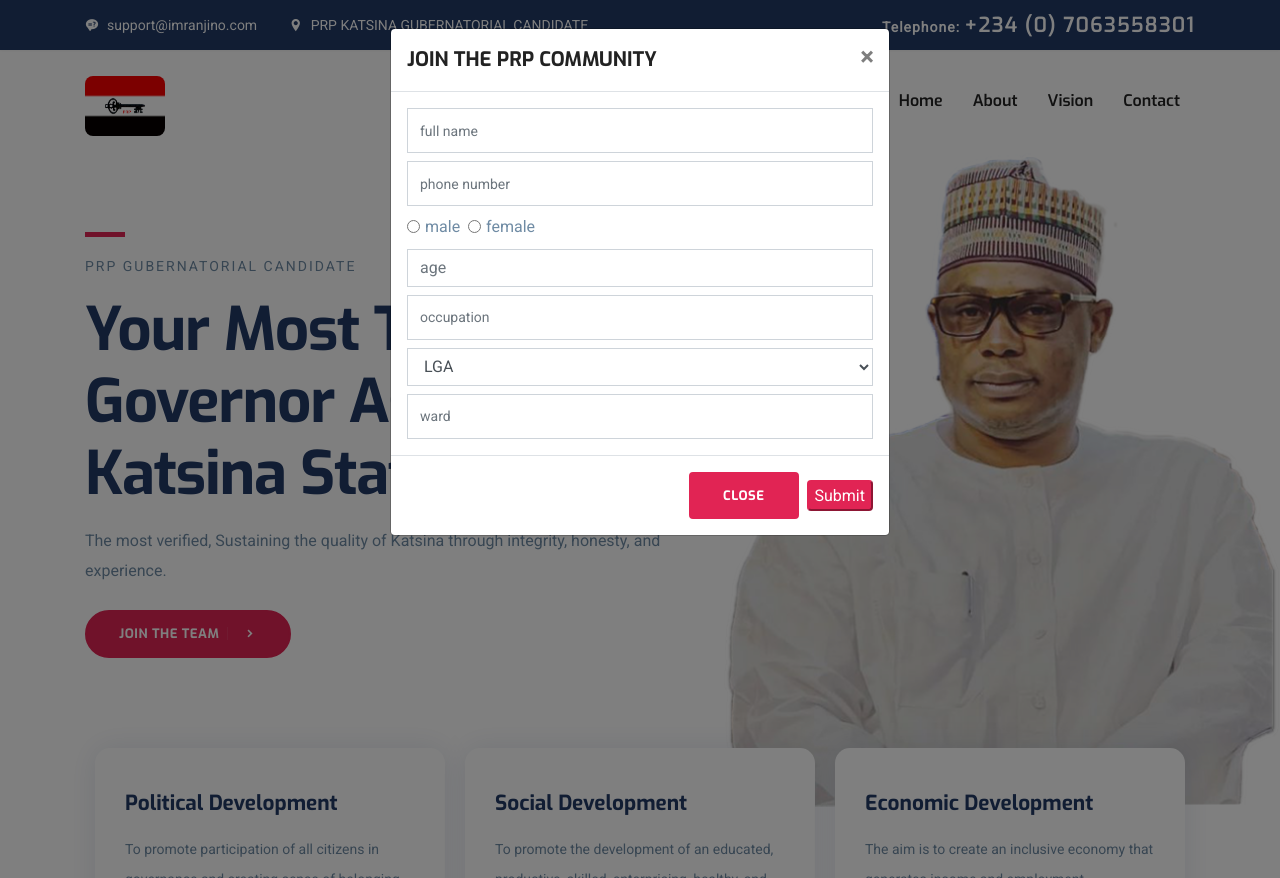
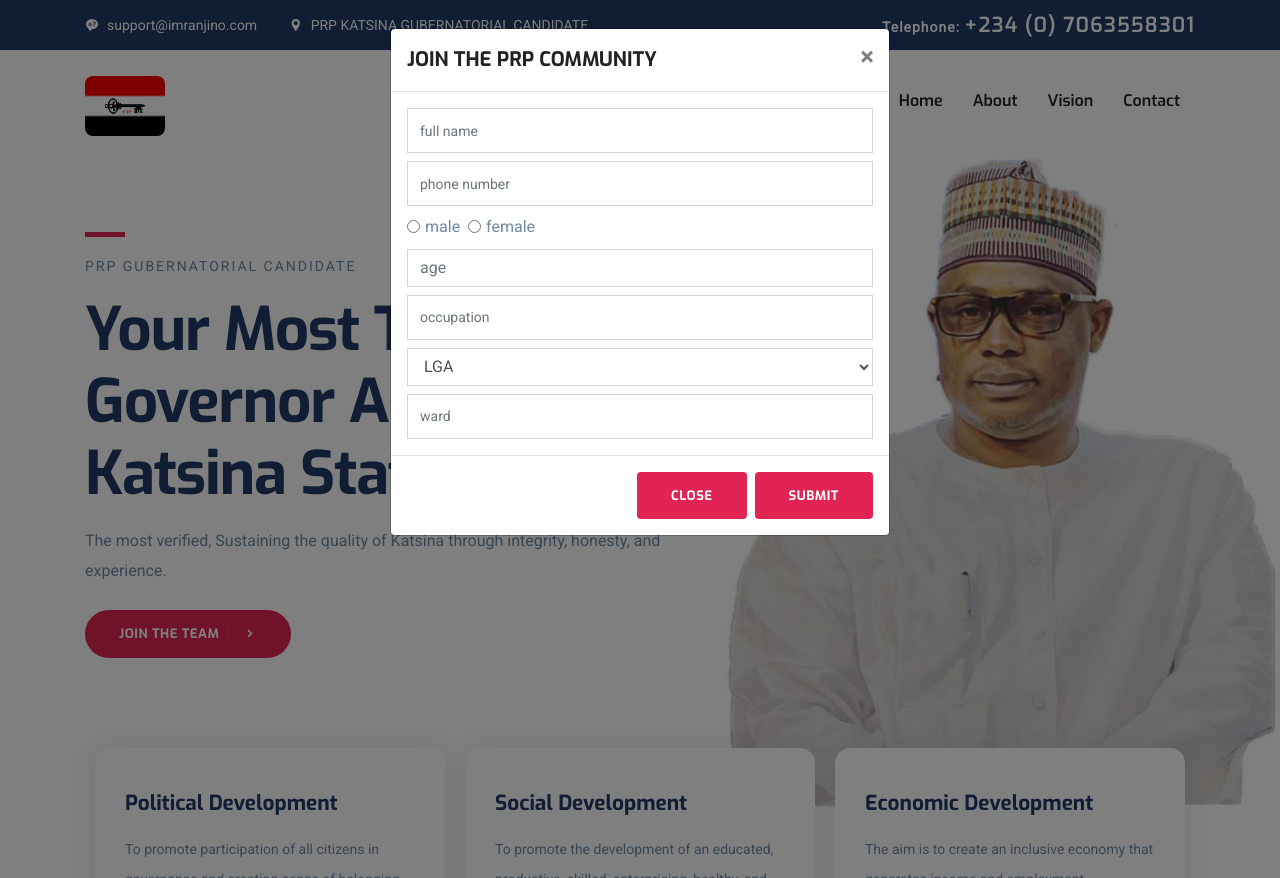
Before and after one commit to LustreGitSinzu/imran-jino, a PHP site: page / in a window 1280 px wide, after a click on "JOIN THE TEAM". Run offline with PHP 8.4, Linux system fonts and the light colour scheme; some libraries are stand-ins or nearby versions.

Commit message:
third commit

```diff
--- a/index.php
+++ b/index.php
@@ -574,7 +574,7 @@
 			</div>
 			<div class="modal-footer">
 			<button type="button" class="btn btn-main-2 btn-icon btn-round" data-dismiss="modal">Close</button>
-			<input type="submit" name="submit" class="btn-main-2 btn-icon btn-round">
+			<button type="button" class="btn btn-main-2 btn-icon btn-round" data-dismiss="modal">Submit</button>
 			</div>
 		</form>
 	</div>
```
